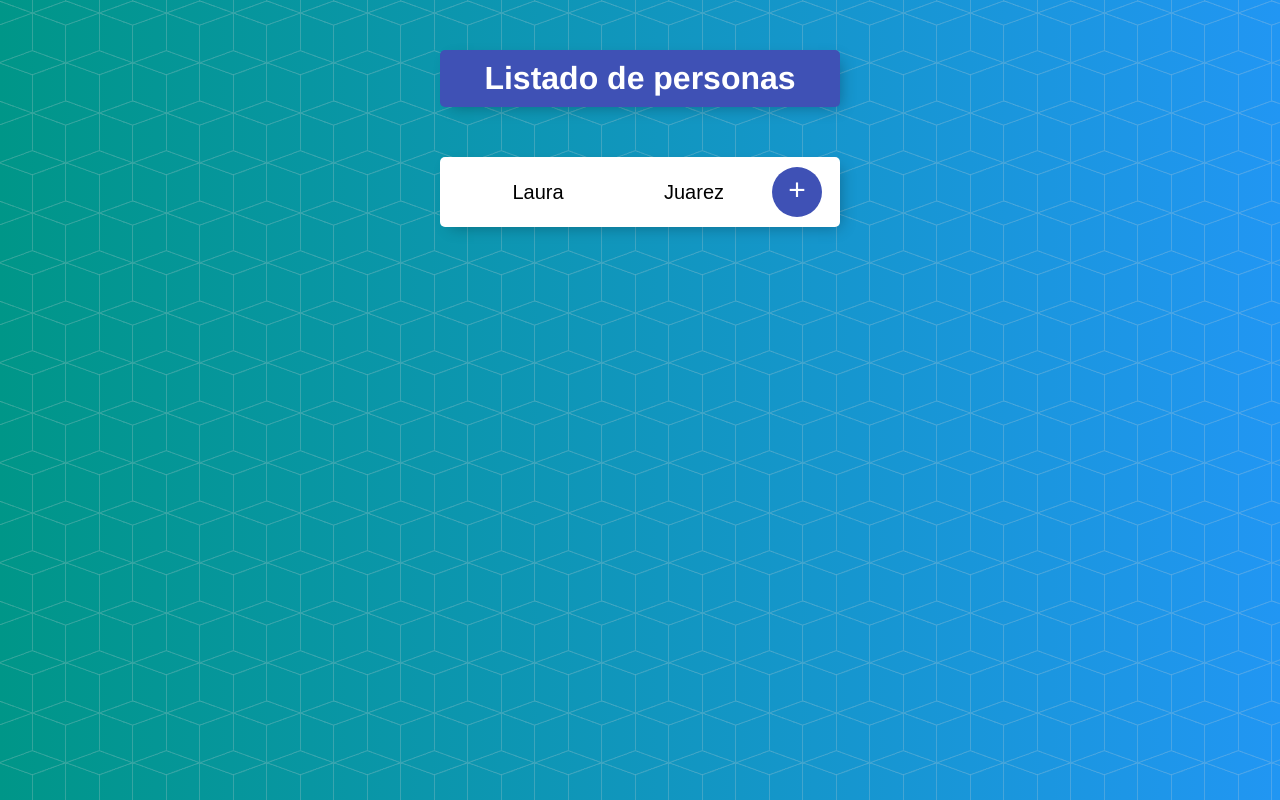
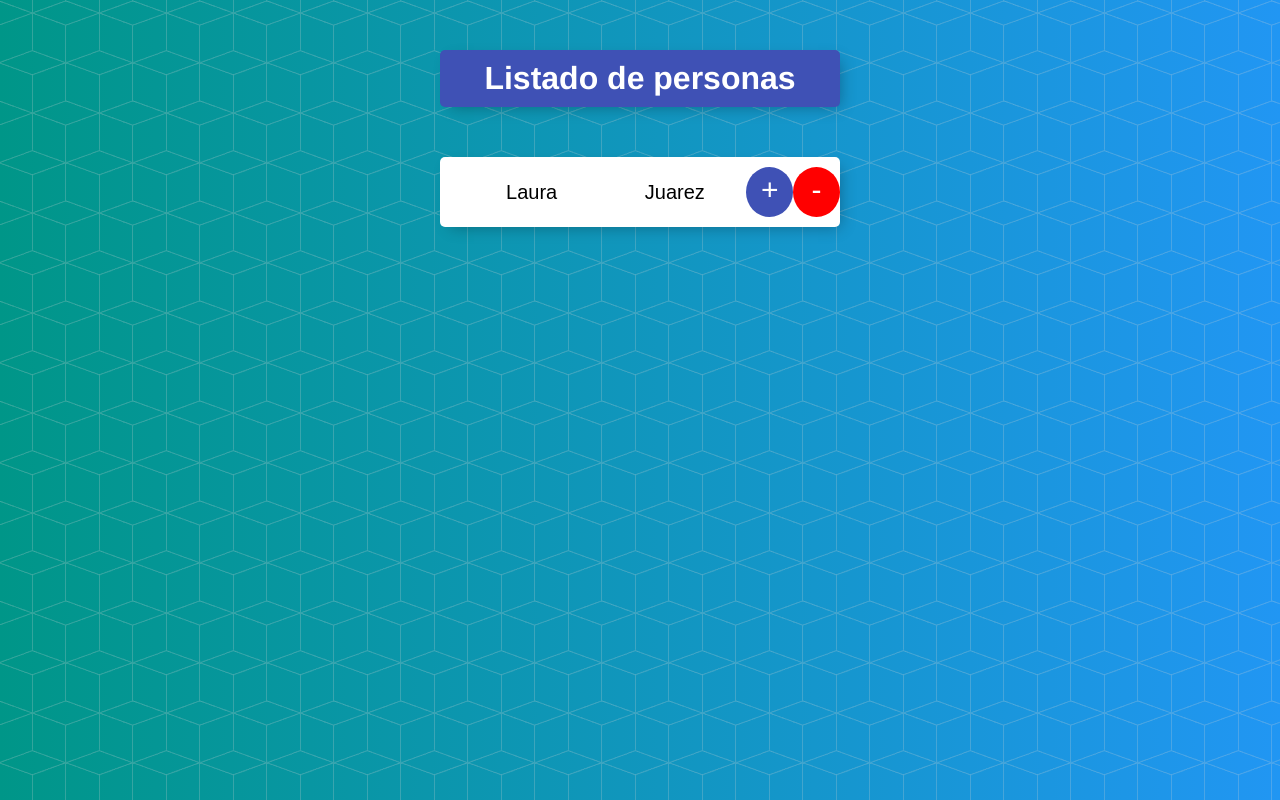
Before and after one commit to bolijesus/universidad-angular-udemy, an Angular app: page /personas/1 in a window 1280 px wide. Shown: the top 800 px of the page. Built offline with nearby package versions, Linux system fonts and the light colour scheme.

Commit message:
Eliminando a una persona

```diff
--- a/src/app/personas.service.ts
+++ b/src/app/personas.service.ts
@@ -1,6 +1,7 @@
 import { LogginService } from "./LogingService.service";
 import { Persona } from "./persona.model";
 import { Injectable, EventEmitter } from "@angular/core"
+import { FormularioComponent } from "./personas/formulario/formulario.component";
 
 @Injectable()
 export class PersonasService {
@@ -32,4 +33,8 @@ export class PersonasService {
         persona1.nombre = persona.nombre;
         persona1.apellido = persona.apellido;
     }
+
+    eliminarPersona(index:number) {
+        this.personas.splice(index, 1);
+      }
 }
--- a/src/app/personas/formulario/formulario.component.html
+++ b/src/app/personas/formulario/formulario.component.html
@@ -3,9 +3,9 @@
 
     <input type="text" name="nombre" id="nombre" placeholder="Nombre" [(ngModel)]="nombre" required />
     <input type="text" name="apellido" id="apellido" placeholder="apellido" [(ngModel)]="apellido" required />
-    <button type="submit" style="cursor: pointer;">
-      +
-    </button>
+    <button type="submit" style="cursor: pointer;">+</button>
+    <button *ngIf="index != null" type="submit" style="cursor: pointer;" class="buttonRed"
+      (click)="eliminarPersona()">-</button>
   </form>
 
 </div>
--- a/src/app/personas/formulario/formulario.component.ts
+++ b/src/app/personas/formulario/formulario.component.ts
@@ -15,11 +15,11 @@ export class FormularioComponent implements OnInit {
   apellido:string="";
   index:number = 0;
 
-  constructor(private logingService: LogginService, private personasServices: PersonasService,
+  constructor(private logingService: LogginService, private personasService: PersonasService,
     private router:Router,
     private route:ActivatedRoute
     ) {
-    this.personasServices.saludar.subscribe(
+    this.personasService.saludar.subscribe(
       (indice: number) => alert("el indice es: " + indice)
     );
   }
@@ -27,7 +27,7 @@ export class FormularioComponent implements OnInit {
   ngOnInit(): void {
     this.index = this.route.snapshot.params['id'];
     if (this.index) {
-      let persona:Persona = this.personasServices.encontrarPersona(this.index);
+      let persona:Persona = this.personasService.encontrarPersona(this.index);
       this.nombre = persona.nombre;
       this.apellido = persona.apellido;
     }
@@ -36,9 +36,16 @@ export class FormularioComponent implements OnInit {
   onGuardarPersona(): void {
     let persona1 = new Persona(this.nombre, this.apellido);
     if (this.index) {
-      this.personasServices.modificarPersona(this.index, persona1);
+      this.personasService.modificarPersona(this.index, persona1);
     } else {
-      this.personasServices.agregarPersona(persona1);
+      this.personasService.agregarPersona(persona1);
+    }
+    this.router.navigate(['personas']);
+  }
+
+  eliminarPersona(){
+    if (this.index != null) {
+      this.personasService.eliminarPersona(this.index);
     }
     this.router.navigate(['personas']);
   }
--- a/src/styles.css
+++ b/src/styles.css
@@ -66,6 +66,18 @@ html {
     border-width: 0;
   }
 
+  .buttonRed {
+    min-height: 50px;
+    width: 50px;
+    border-radius: 50%;
+    border-color: transparent;
+    background-color: red;
+    color: #fff;
+    font-size: 30px;
+    padding-bottom: 6px;
+    border-width: 0;
+  }
+
   input[type="text"] {
     text-align: center;
     height: 60px;
```
